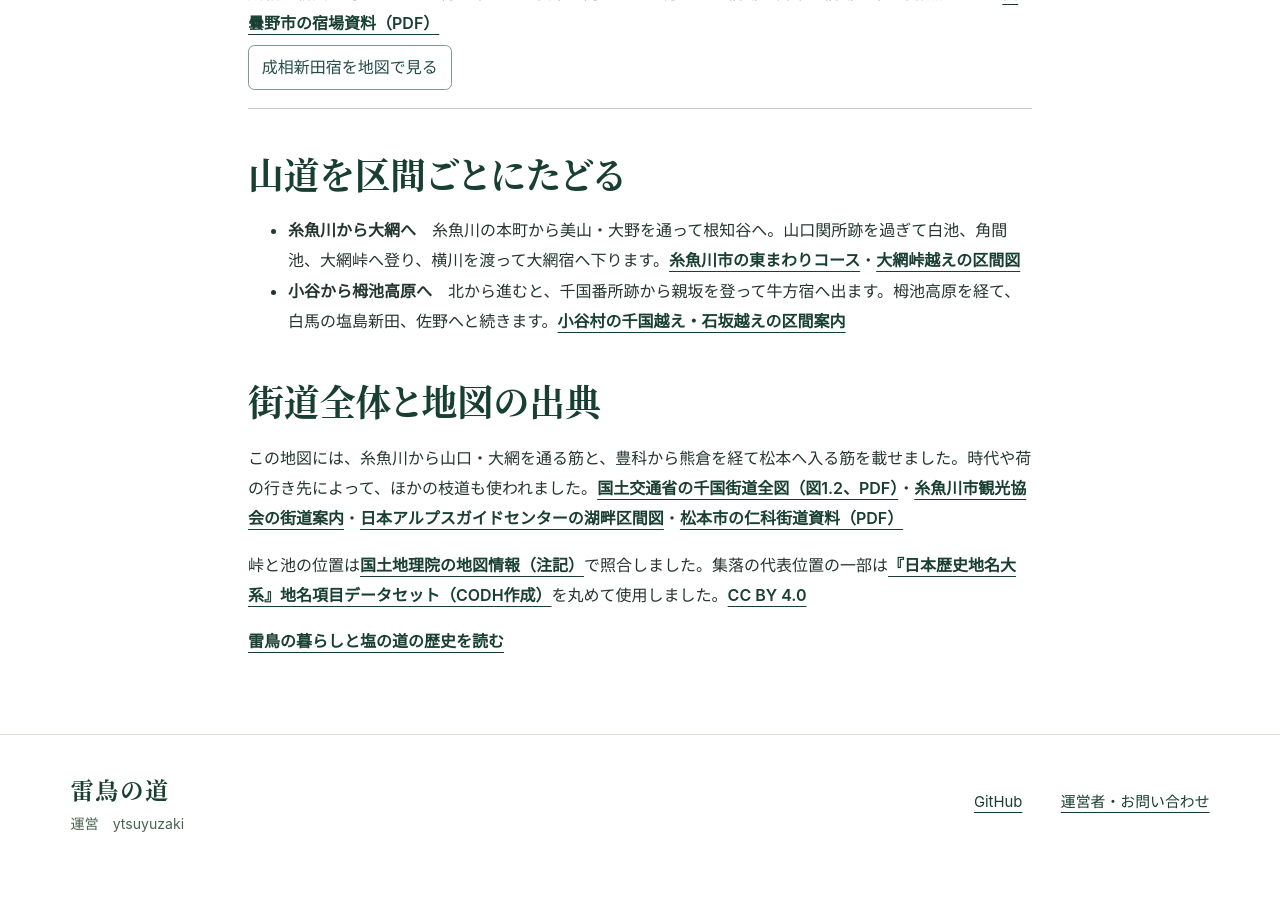
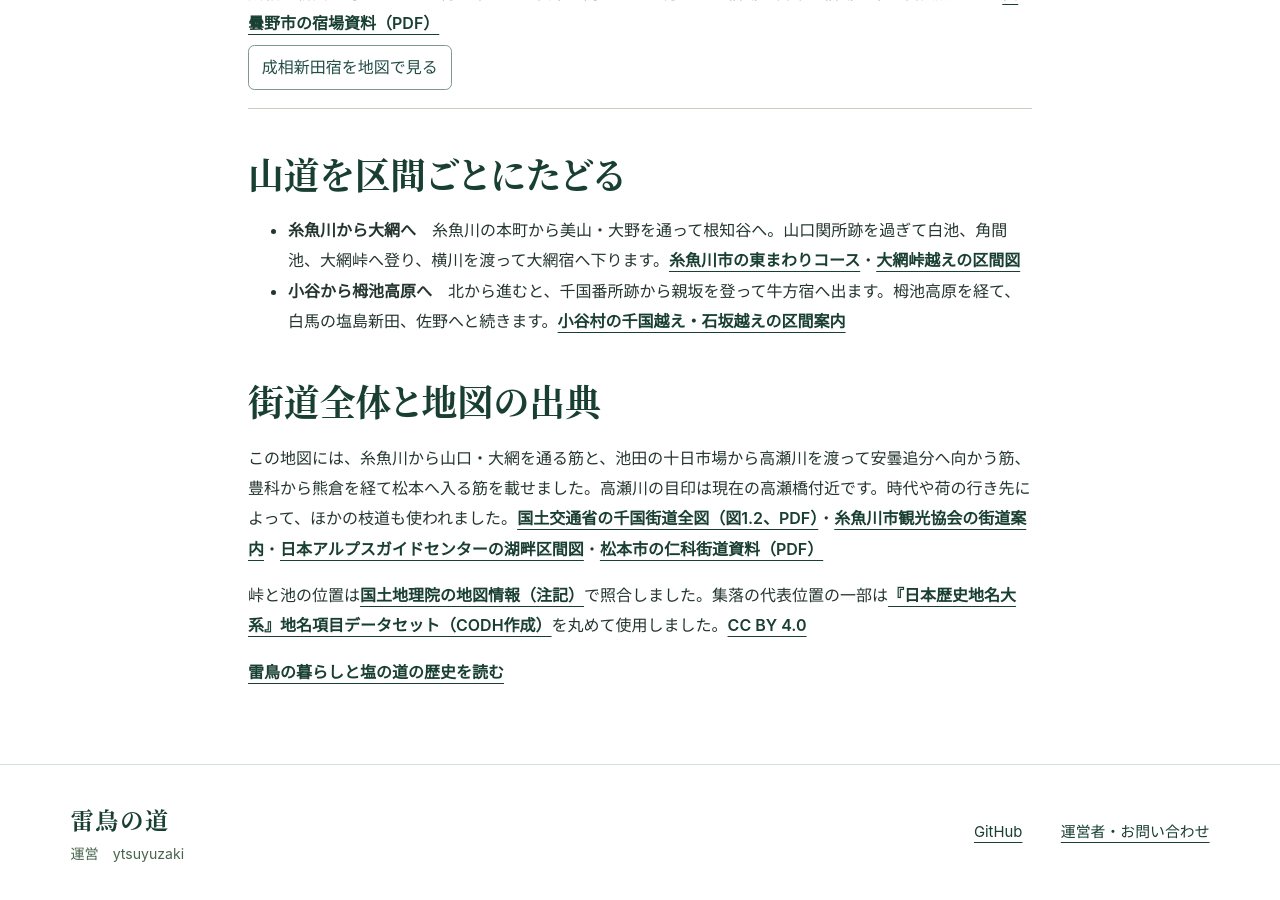
Before and after one commit to raichomichi/raichomichi.github.io, a Jekyll site: the page built from salt-road-map/index.html, in a window 1280 px wide and 900 px high, scrolled down 1685 px. Built offline with Jekyll 4.4.1, drawn with Linux system fonts in a browser that asks for light colours; before the commit the page ends 2554 px from its top, so only the background shows below that.

Commit message:
池田道の十日市場・高瀬川・安曇追分を地図に反映する

```diff
--- a/_data/salt_road.yml
+++ b/_data/salt_road.yml
@@ -40,6 +40,9 @@ route:
   - {name: 大町市街への旧道, point: [36.5296, 137.8447]}
   - {name: 大町, point: [36.5054, 137.8592]}
   - {name: 池田, point: [36.4201, 137.8784]}
+  - {name: 十日市場, point: [36.3777, 137.8811]}
+  - {name: 高瀬川・現在の高瀬橋付近, point: [36.3758, 137.8769]}
+  - {name: 安曇追分駅前の分岐付近, point: [36.3718, 137.8735]}
   - {name: 安曇野・穂高, point: [36.3403, 137.8854]}
   - {name: 豊科・成相, point: [36.2998, 137.9061]}
   - {name: 吉野, point: [36.2888, 137.9169]}
--- a/salt-road-map/index.html
+++ b/salt-road-map/index.html
@@ -37,7 +37,7 @@ script: /salt-road-map/leaflet-1.9.4/leaflet.js
   <li><strong>小谷から栂池高原へ</strong>　北から進むと、千国番所跡から親坂を登って牛方宿へ出ます。栂池高原を経て、白馬の塩島新田、佐野へと続きます。<a href="https://info-otari.jp/salt-road/">小谷村の千国越え・石坂越えの区間案内</a></li>
 </ul>
 <h2>街道全体と地図の出典</h2>
-<p>この地図には、糸魚川から山口・大網を通る筋と、豊科から熊倉を経て松本へ入る筋を載せました。時代や荷の行き先によって、ほかの枝道も使われました。<a href="https://www.hrr.mlit.go.jp/matumoto/1.2.pdf#page=2">国土交通省の千国街道全図（図1.2、PDF）</a>・<a href="https://www.itoigawa-kanko.net/spot/shionomichi_museum/">糸魚川市観光協会の街道案内</a>・<a href="https://thejapanalps.com/activities/shionomichi/course-7/">日本アルプスガイドセンターの湖畔区間図</a>・<a href="https://www.city.matsumoto.nagano.jp/uploaded/attachment/70251.pdf">松本市の仁科街道資料（PDF）</a></p>
+<p>この地図には、糸魚川から山口・大網を通る筋と、池田の十日市場から高瀬川を渡って安曇追分へ向かう筋、豊科から熊倉を経て松本へ入る筋を載せました。高瀬川の目印は現在の高瀬橋付近です。時代や荷の行き先によって、ほかの枝道も使われました。<a href="https://www.hrr.mlit.go.jp/matumoto/1.2.pdf#page=2">国土交通省の千国街道全図（図1.2、PDF）</a>・<a href="https://www.itoigawa-kanko.net/spot/shionomichi_museum/">糸魚川市観光協会の街道案内</a>・<a href="https://thejapanalps.com/activities/shionomichi/course-7/">日本アルプスガイドセンターの湖畔区間図</a>・<a href="https://www.city.matsumoto.nagano.jp/uploaded/attachment/70251.pdf">松本市の仁科街道資料（PDF）</a></p>
 <p>峠と池の位置は<a href="https://github.com/gsi-cyberjapan/experimental_anno">国土地理院の地図情報（注記）</a>で照合しました。集落の代表位置の一部は<a href="https://doi.org/10.20676/00000448">『日本歴史地名大系』地名項目データセット（CODH作成）</a>を丸めて使用しました。<a href="https://creativecommons.org/licenses/by/4.0/">CC BY 4.0</a></p>
 <p><a href="{{ '/raicho-and-salt-road/' | relative_url }}">雷鳥の暮らしと塩の道の歴史を読む</a></p>
 <script id="road-points" type="application/json">{{ road.route | jsonify }}</script>
```
